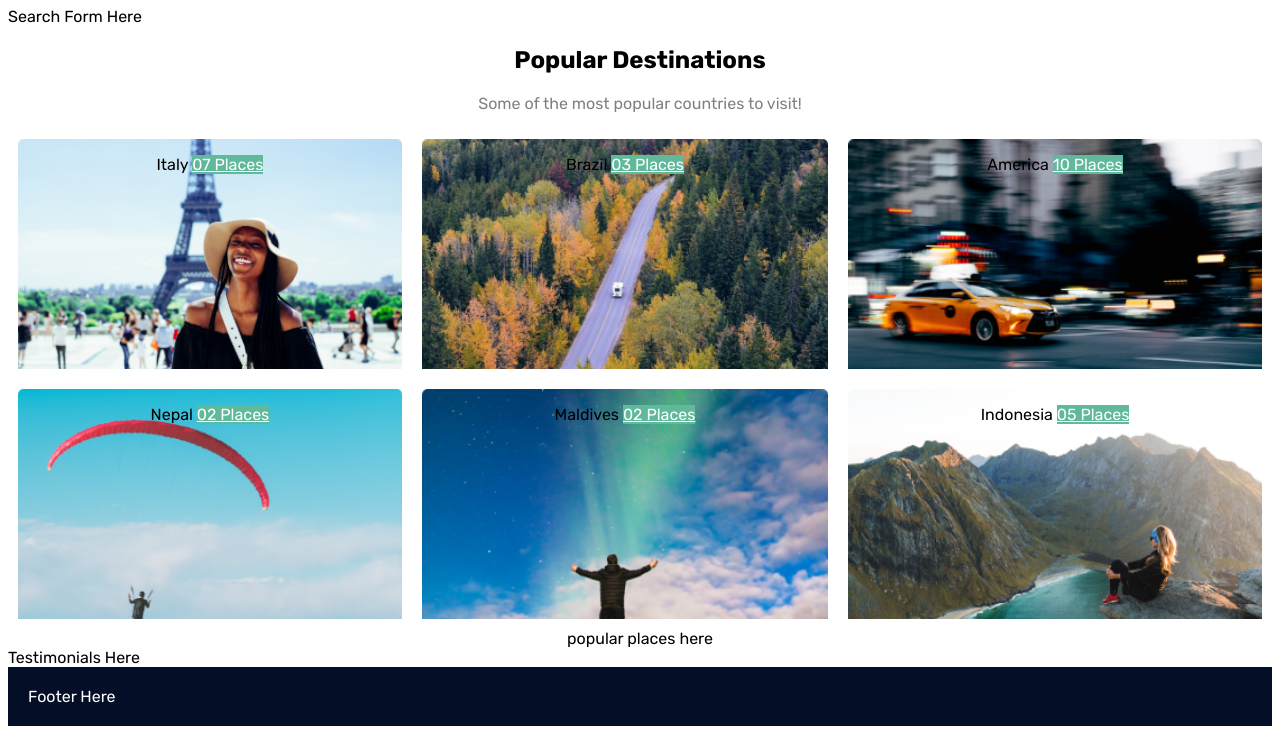
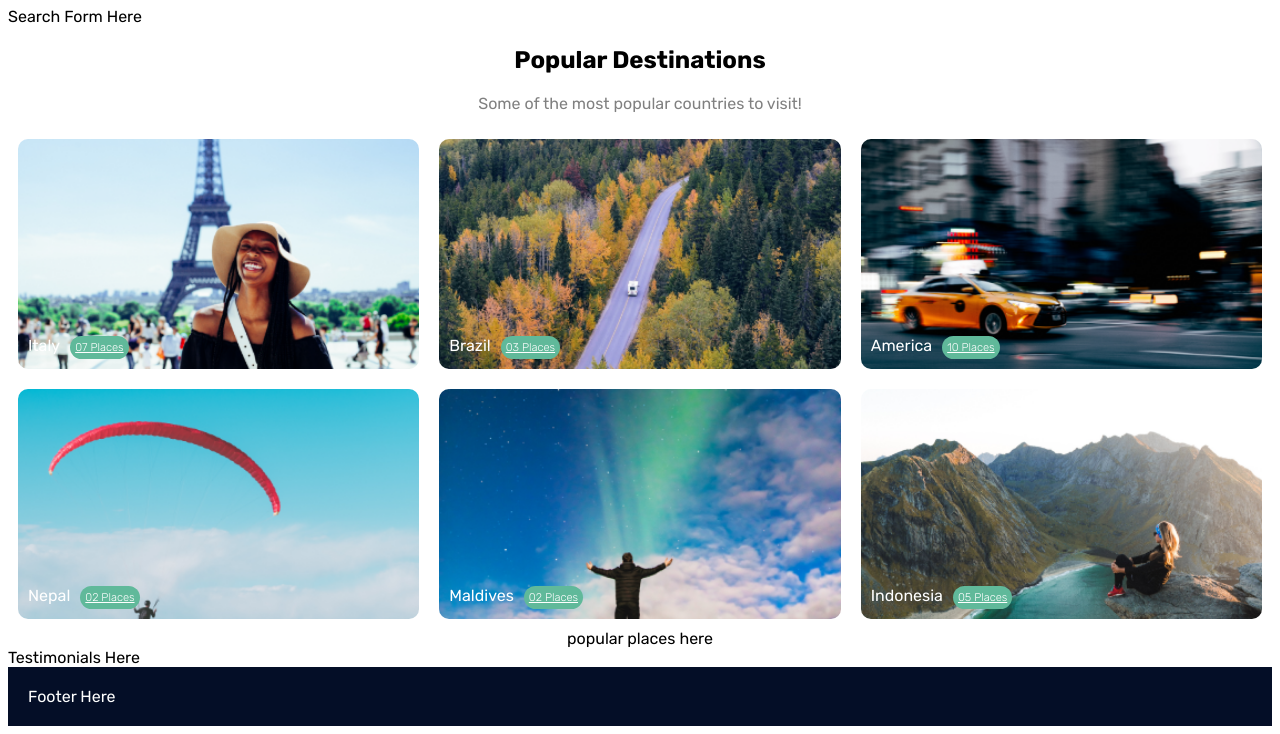
Before and after one commit to seriouspig/grid_flex_lab-20210309, a plain HTML site: page index.html in a window 1280 px wide. Shown: the part 284-1018 px from the top of the page. Drawn offline with Linux system fonts and the light colour scheme.

Commit message:
Popular Destinations finished

```diff
--- a/css/popular.css
+++ b/css/popular.css
@@ -15,6 +15,8 @@
         'popular-bg-1 popular-bg-2 popular-bg-3'
         'popular-bg-4 popular-bg-5 popular-bg-6';
     height: 500px;
+    color: white;
+
     ;
 
 
@@ -26,6 +28,8 @@
     margin: 10px;
     max-width: 250;
     max-height: 200;
+    position:relative;
+    border-radius: 10px;
   }
 
   .popular-bg-2 {
@@ -34,6 +38,8 @@
     margin: 10px;
     max-width: 250;
     max-height: 200;
+    position:relative;
+    border-radius: 10px;
   }
 
   .popular-bg-3 {
@@ -42,6 +48,8 @@
     margin: 10px;
     max-width: 250;
     max-height: 200;
+    position:relative;
+    border-radius: 10px;
   }
 
   .popular-bg-4 {
@@ -50,6 +58,8 @@
     margin: 10px;
     max-width: 250;
     max-height: 200;
+    position:relative;
+    border-radius: 10px;
   }
 
   .popular-bg-5 {
@@ -58,6 +68,8 @@
     margin: 10px;
     max-width: 250;
     max-height: 200;
+    position:relative;
+    border-radius: 10px;
   }
 
   .popular-bg-6 {
@@ -66,6 +78,8 @@
     margin: 10px;
     max-width: 250;
     max-height: 200;
+    position:relative;
+    border-radius: 10px;
   }
 
 .popular > .popular-images > p {
@@ -76,5 +90,33 @@
     background: #60B99A;
     color: white;
     text-decoration: underline;
+    margin:5px;
 
   }
+
+ .low_text{
+    position:absolute;
+    bottom:0;
+    left:10px;
+}
+.places_container{
+    display: flex;
+    flex-flow: row;
+    position:absolute;
+    bottom:10px;
+}
+
+.country {
+    border-radius: 20px;
+    margin: 0 10px;
+}
+.places {
+    background-color: #60B99A;
+    /* width: 100px; */
+    border-radius: 20px;
+    text-decoration: underline;
+    padding:  5px;
+    font-size: 70%;
+    font-weight: lighter;
+    text-align: center;
+}
--- a/index.html
+++ b/index.html
@@ -43,7 +43,7 @@
                 <p> <span id="explore-impact">Explore now</span> </p>
             </div>
             <div class="favourite-bg-2">
-                <p class="favourite_location"> Austrial</p>
+                <p class="favourite_location"> Australia</p>
                 <p>Pixel perfect</p>
                 <p> <span id="explore-impact">Explore now</span> </p>
             </div>
@@ -67,23 +67,40 @@
             <p>Some of the most popular countries to visit!</p>
             <div class="popular-images">
                 <div class="popular-bg-1">
-                    <p>Italy <span id="pill-highlight">07 Places</span></p>
-
+                    <div class="places_container">
+                        <div class="country">Italy </div>
+                        <div class="places">07 Places</div>
+                    </div>
                 </div>
                 <div class="popular-bg-2">
-                    <p>Brazil <span id="pill-highlight">03 Places</span></p>
+                    <div class="places_container">
+                        <div class="country">Brazil</div>
+                        <div class="places">03 Places</div>
+                    </div>
                 </div>
                 <div class="popular-bg-3">
-                    <p>America <span id="pill-highlight">10 Places</span></p>
+                    <div class="places_container">
+                        <div class="country">America</div>
+                        <div class="places">10 Places</div>
+                    </div>
                 </div>
                 <div class="popular-bg-4">
-                    <p>Nepal <span id="pill-highlight">02 Places</span></p>
+                    <div class="places_container">
+                        <div class="country">Nepal</div>
+                        <div class="places">02 Places</div>
+                    </div>
                 </div>
                 <div class="popular-bg-5">
-                    <p>Maldives <span id="pill-highlight">02 Places</span></p>
+                    <div class="places_container">
+                        <div class="country">Maldives</div>
+                        <div class="places">02 Places</div>
+                    </div>
                 </div>
                 <div class="popular-bg-6">
-                    <p>Indonesia <span id="pill-highlight">05 Places</span></p>
+                    <div class="places_container">
+                        <div class="country">Indonesia</div>
+                        <div class="places">05 Places</div>
+                    </div>
                 </div>
             </div>
         </section>
```
Also changed, not shown: css/favourite.css (line endings or trailing spaces).
